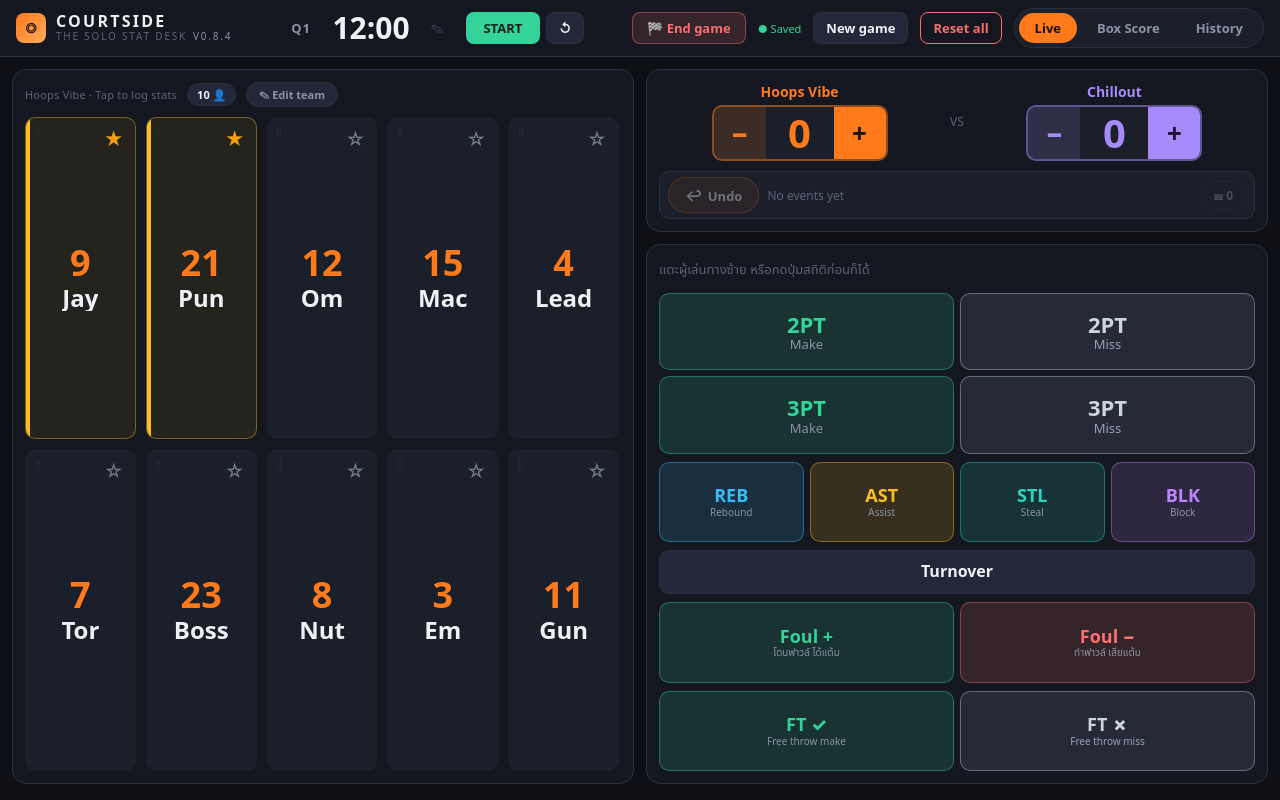
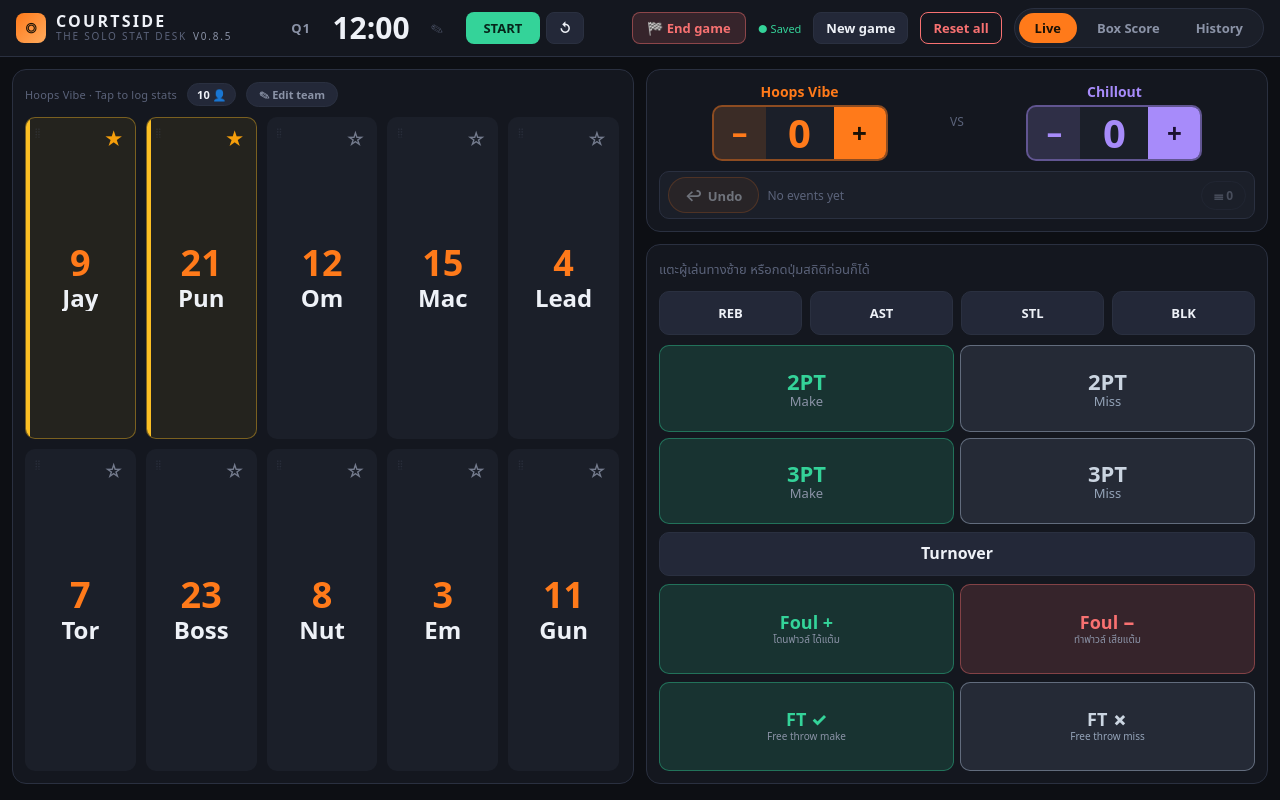
Before and after one commit to xesgithub/courtside-solo-stat-, a React (Vite) app: page / in a window 1280 px wide. Built offline with nearby package versions, Linux system fonts and the light colour scheme.

Commit message:
fix(live): REB/AST/STL/BLK quick bar always visible in fixed position (select or not); bump v0.8.5

```diff
--- a/package.json
+++ b/package.json
@@ -1,7 +1,7 @@
 {
   "name": "courtside-solo-stat",
   "private": true,
-  "version": "0.8.4",
+  "version": "0.8.5",
   "type": "module",
   "description": "COURTSIDE — Solo Stat: แอปจดสถิติบาสเกตบอล Live สำหรับคนจดคนเดียว จัดการหลายแมตช์ต่อวันด้วยเวลาแข่ง, History, Box Score, แชร์รูป และสำรอง/ย้ายข้อมูลด้วย Export/Import JSON",
   "license": "MIT",
--- a/src/components/ActionPad.tsx
+++ b/src/components/ActionPad.tsx
@@ -26,11 +26,28 @@ export function ActionPad({ player, onAction, onClose, pendingAction }: Props) {
   return (
     <div className="action-pad">
       <div className="action-selected">
+        <div className="action-selected__top">
           {player ? (
             <>
               <span className="action-selected__who">
                 <span className="num">#{player.number}</span> {player.name}
               </span>
+              <button className="btn btn--ghost" onClick={onClose} aria-label="Clear selection">
+                ✕
+              </button>
+            </>
+          ) : pendingAction ? (
+            <span className="action-selected__hint action-selected__hint--pending">
+              เลือกแล้ว: <b>{pendingAction.label} {pendingAction.sub}</b> — แตะผู้เล่นเพื่อบันทึก
+            </span>
+          ) : (
+            <span className="action-selected__hint">
+              แตะผู้เล่นทางซ้าย หรือกดปุ่มสถิติก่อนก็ได้
+            </span>
+          )}
+        </div>
+
+        {/* แถบ quick REB/AST/STL/BLK — อยู่ที่เดิมเสมอ ไม่ว่าจะเลือกคนหรือยัง */}
         <div className="action-quick">
           {quickActions.map((a) => (
             <button
@@ -46,19 +63,6 @@ export function ActionPad({ player, onAction, onClose, pendingAction }: Props) {
             </button>
           ))}
         </div>
-            <button className="btn btn--ghost" onClick={onClose} aria-label="Clear selection">
-              ✕
-            </button>
-          </>
-        ) : pendingAction ? (
-          <span className="action-selected__hint action-selected__hint--pending">
-            เลือกแล้ว: <b>{pendingAction.label} {pendingAction.sub}</b> — แตะผู้เล่นเพื่อบันทึก
-          </span>
-        ) : (
-          <span className="action-selected__hint">
-            แตะผู้เล่นทางซ้าย หรือกดปุ่มสถิติก่อนก็ได้
-          </span>
-        )}
       </div>
 
       <div className="action-groups">
@@ -75,23 +79,6 @@ export function ActionPad({ player, onAction, onClose, pendingAction }: Props) {
             </button>
           ))}
         </div>
-
-        {/* REB/AST/STL/BLK — แสดงเป็น grid เฉพาะตอน "ยังไม่เลือกคน"
-            (ถ้าเลือกคนแล้วจะไปอยู่แถบ quick เล็กๆ ข้างชื่อผู้เล่นด้านบน) */}
-        {!player && (
-          <div className="action-grid action-grid--quick">
-            {quickActions.map((a) => (
-              <button
-                key={a.kind}
-                className={btnClass(a, 'action-btn action-btn--mid')}
-                onClick={() => onAction(a)}
-              >
-                <span className="action-btn__label">{a.label}</span>
-                {a.sub && <span className="action-btn__sub">{a.sub}</span>}
-              </button>
-            ))}
-          </div>
-        )}
 
         {/* Turnover — ปุ่มยาวเต็มแถว */}
         <div className="action-grid action-grid--wide">
--- a/src/styles/global.css
+++ b/src/styles/global.css
@@ -843,16 +843,21 @@ button {
 
 .action-selected {
   display: flex;
+  flex-direction: column;
+  gap: 8px;
+  margin-bottom: 10px;
+}
+.action-selected__top {
+  display: flex;
   align-items: center;
   gap: 10px;
-  margin-bottom: 10px;
   min-height: 26px;
 }
 .action-selected__who {
   font-weight: 800;
   font-size: 18px;
   white-space: nowrap;
-  flex: 0 0 auto;
+  flex: 1;
 }
 .action-selected__who .num {
   color: var(--team);
@@ -929,16 +934,13 @@ button {
   font-weight: 800;
 }
 
-/* ปุ่มรอง (TO/PF/FT) ข้างชื่อผู้เล่นใน ActionPad */
+/* แถบ quick REB/AST/STL/BLK — เต็มกว้าง 4 ปุ่มเท่ากัน อยู่ที่เดิมเสมอ */
 .action-quick {
-  flex: 1;
   display: flex;
   gap: 8px;
-  justify-content: flex-end;
 }
 .action-quick__btn {
   flex: 1;
-  max-width: 120px;
   padding: 12px 8px;
   border-radius: var(--radius-sm);
   background: var(--neutral-soft);
```
Lines whose indentation alone changed are shown as unchanged.
